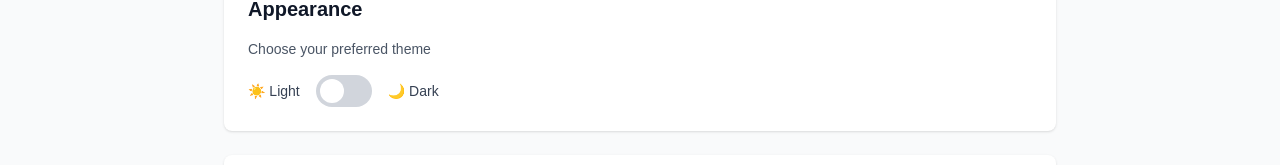
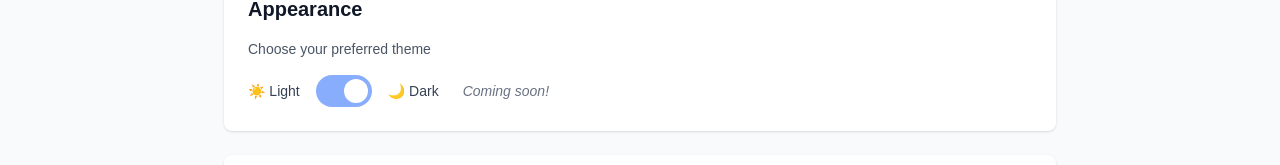
Before and after one commit to mattogodoy/nametag, a Next.js app: page /settings in a window 1280 px wide. Shown: the part 201-366 px from the top of the page. Built offline with nearby package versions, Linux system fonts and the light colour scheme; no server answers; the database is empty; sample sign-in values are in the browser's storage.

Commit message:
Disabled theme selection for now

```diff
--- a/app/settings/page.tsx
+++ b/app/settings/page.tsx
@@ -21,7 +21,7 @@ export default async function SettingsPage() {
     select: { theme: true, dateFormat: true },
   });
 
-  const currentTheme = user?.theme || 'LIGHT';
+  const currentTheme = user?.theme || 'DARK';
   const currentDateFormat = user?.dateFormat || 'MDY';
 
   return (
--- a/components/ThemeToggle.tsx
+++ b/components/ThemeToggle.tsx
@@ -10,42 +10,13 @@ interface ThemeToggleProps {
 
 export default function ThemeToggle({ userId, currentTheme }: ThemeToggleProps) {
   const router = useRouter();
-  const [theme, setTheme] = useState(currentTheme);
+  const [theme, setTheme] = useState('DARK');
   const [isLoading, setIsLoading] = useState(false);
   const [message, setMessage] = useState('');
 
   const handleThemeChange = async () => {
-    const newTheme = theme === 'LIGHT' ? 'DARK' : 'LIGHT';
-    setIsLoading(true);
-    setMessage('');
-
-    try {
-      const response = await fetch('/api/user/theme', {
-        method: 'PUT',
-        headers: {
-          'Content-Type': 'application/json',
-        },
-        body: JSON.stringify({ theme: newTheme }),
-      });
-
-      const data = await response.json();
-
-      if (!response.ok) {
-        setMessage(data.error || 'Failed to update theme');
-        return;
-      }
-
-      setTheme(newTheme);
-      setMessage('Theme updated successfully');
-      router.refresh();
-
-      // Clear success message after 2 seconds
-      setTimeout(() => setMessage(''), 2000);
-    } catch (error) {
-      setMessage('Failed to update theme');
-    } finally {
-      setIsLoading(false);
-    }
+    // Disabled for now
+    return;
   };
 
   return (
@@ -61,7 +32,7 @@ export default function ThemeToggle({ userId, currentTheme }: ThemeToggleProps)
 
         <button
           onClick={handleThemeChange}
-          disabled={isLoading}
+          disabled={true}
           className={`relative inline-flex h-8 w-14 items-center rounded-full transition-colors focus:outline-none focus:ring-2 focus:ring-blue-500 focus:ring-offset-2 disabled:opacity-50 disabled:cursor-not-allowed ${
             theme === 'DARK'
               ? 'bg-blue-600'
@@ -79,6 +50,10 @@ export default function ThemeToggle({ userId, currentTheme }: ThemeToggleProps)
         <span className="text-sm font-medium text-gray-700 dark:text-gray-300">
           🌙 Dark
         </span>
+
+        <span className="text-sm text-gray-500 dark:text-gray-400 italic ml-2">
+          Coming soon!
+        </span>
       </div>
 
       {message && (
```
